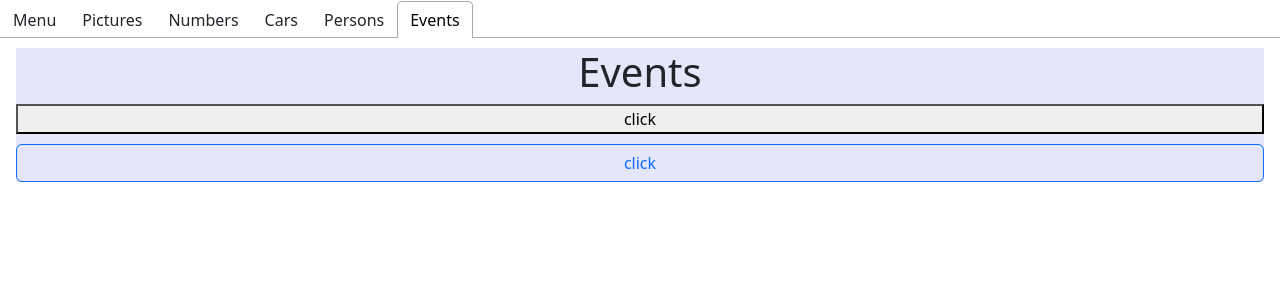
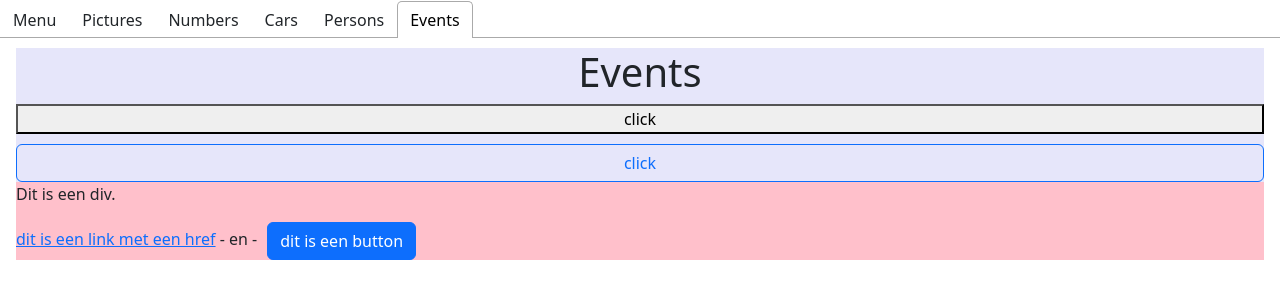
Before and after one commit to SeppeTeugels/dynamic_oefeningen, a React (Create React App) app: page / in a window 1280 px wide. Both pictures are taken after a click on the tab "Events". Shown: the top 300 px of the page. Built offline with nearby package versions, Linux system fonts and the light colour scheme.

Commit message:
bundel 4 2.7

```diff
--- a/src/components/EventDemo.js
+++ b/src/components/EventDemo.js
@@ -1,10 +1,16 @@
 import {Button} from "react-bootstrap";
 
 export function EventDemo() {
-    return (
-       <div style={{justifyContent:"center", textAlign:"center"}}>
+    return (<>
+       <div  style={{justifyContent:"center"}}>
            <button style={{width: "100%" }} onClick={() => alert('button is clicked')}>click</button>
-           <Button variant="outline-primary" style={{width: "100%", marginTop:"10px" }} onClick={() => alert('bootstrap button is clicked')}>click</Button>
+           <Button variant="outline-primary" style={{width: "100%", marginTop:"10px" }} onClick={(e) => alert('button is clicked') }>click</Button>
+
        </div>
+    <div onClick={()=> alert("div is clicked")} style={{backgroundColor:"#ffc0cb"}}>
+        <p> Dit is een div.</p>
+        <a href={"#"} onClick={(e) => {e.preventDefault(); e.stopPropagation(); alert("link is clicked")}}>dit is een link met een href</a><span> - en -</span><Button  style={{ marginLeft:"10px" }} onClick={(e) => {e.stopPropagation(); alert("button is clicked") }} >dit is een button</Button>
+    </div>
+        </>
 )
 }
--- a/src/pages/EventsAndStatePage.js
+++ b/src/pages/EventsAndStatePage.js
@@ -3,11 +3,10 @@ import {EventDemo} from "../components/EventDemo";
 export function EventsAndStatePage() {
     return(
         <>
-            <div style={{backgroundColor:"lavender", textAlign:"center"}} className={"mx-3"}>
-                <h1>Events</h1>
+            <div style={{ backgroundColor:"lavender"}} className={"mx-3"}>
+                <h1 style={{textAlign:"center"}}>Events</h1>
                 <EventDemo/>
             </div>
         </>
-
     )
 }
```
